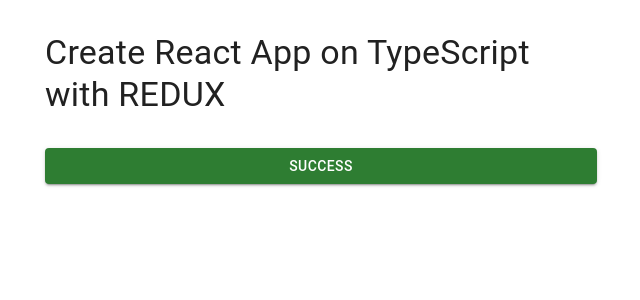
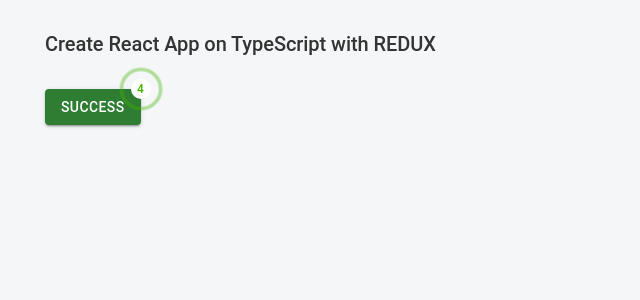
Before and after one commit to khusan7700/blissfullbites-react, a React (Create React App) app: page / in a window 1280 px wide. Shown: the top 300 px of the page, without its empty margins (319-959 px from the left). Built offline with nearby package versions, Linux system fonts and the light colour scheme.

Commit message:
fix: MUI customized integration (58 tamom)

```diff
--- a/src/app/App.tsx
+++ b/src/app/App.tsx
@@ -1,6 +1,7 @@
 import React from "react";
 import "../css/app.css";
 import { Box, Button, Container, Stack, Typography } from "@mui/material";
+import { RippleBadge } from "./MaterialTheme/styled";
 
 function App() {
   return (
@@ -11,9 +12,13 @@
             Create React App on TypeScript with REDUX
           </Typography>
         </Box>
-        <Button variant="contained" color="success">
-          Success
-        </Button>
+        <Box>
+          <RippleBadge badgeContent={4}>
+            <Button variant="contained" color="success">
+              Success
+            </Button>
+          </RippleBadge>
+        </Box>
       </Stack>
     </Container>
   );
--- /dev/null
+++ b/src/app/MaterialTheme/index.ts
@@ -0,0 +1,66 @@
+import { createTheme } from '@mui/material/styles';
+import { common } from '@mui/material/colors';
+import shadow from './shadow';
+import typography from './typography';
+import { maxWidth } from '@mui/system';
+
+/**
+ * LIGHT THEME (DEFAULT)
+ */
+const light = {
+	palette: {
+		type: 'light',
+		background: {
+			default: '#f8f8ff',
+			paper: common.white,
+		},
+		primary: {
+			contrastText: '#d7b586',
+			main: '#343434',
+		},
+		secondary: {
+			contrastText: '#343434',
+			main: '#d7b586',
+		},
+		text: {
+			primary: '#343434',
+			secondary: '#d7b586',
+			dark: common.black,
+		},
+	},
+	components: {
+		MuiContainer: {
+			styleOverrides: {
+				root: {
+					height: '100%',
+				},
+			},
+		},
+		MuiCssBaseline: {
+			styleOverrides: {
+				html: { height: '100%' },
+				body: { background: '#f4f6f8', height: '100%', minHeight: '100%' },
+			},
+		},
+	},
+	shadow,
+	typography,
+};
+
+// A custom theme for this app
+let theme = createTheme(light);
+theme = createTheme(theme, {
+	components: {
+		MuiContainer: {
+			styleOverrides: {
+				maxWidthLg: {
+					[theme.breakpoints.up('lg')]: {
+						maxWidth: '1300px',
+					},
+				},
+			},
+		},
+	},
+});
+
+export default theme;
--- /dev/null
+++ b/src/app/MaterialTheme/shadow.ts
@@ -0,0 +1,27 @@
+export default [
+	'none',
+	'0 0 0 1px rgba(63,63,68,0.05), 0 1px 2px 0 rgba(63,63,68,0.15)',
+	'0 0 1px 0 rgba(0,0,0,0.31), 0 2px 2px -2px rgba(0,0,0,0.25)',
+	'0 0 1px 0 rgba(0,0,0,0.31), 0 3px 4px -2px rgba(0,0,0,0.25)',
+	'0 0 1px 0 rgba(0,0,0,0.31), 0 3px 4px -2px rgba(0,0,0,0.25)',
+	'0 0 1px 0 rgba(0,0,0,0.31), 0 4px 6px -2px rgba(0,0,0,0.25)',
+	'0 0 1px 0 rgba(0,0,0,0.31), 0 4px 6px -2px rgba(0,0,0,0.25)',
+	'0 0 1px 0 rgba(0,0,0,0.31), 0 4px 8px -2px rgba(0,0,0,0.25)',
+	'0 0 1px 0 rgba(0,0,0,0.31), 0 5px 8px -2px rgba(0,0,0,0.25)',
+	'0 0 1px 0 rgba(0,0,0,0.31), 0 6px 12px -4px rgba(0,0,0,0.25)',
+	'0 0 1px 0 rgba(0,0,0,0.31), 0 7px 12px -4px rgba(0,0,0,0.25)',
+	'0 0 1px 0 rgba(0,0,0,0.31), 0 6px 16px -4px rgba(0,0,0,0.25)',
+	'0 0 1px 0 rgba(0,0,0,0.31), 0 7px 16px -4px rgba(0,0,0,0.25)',
+	'0 0 1px 0 rgba(0,0,0,0.31), 0 8px 18px -8px rgba(0,0,0,0.25)',
+	'0 0 1px 0 rgba(0,0,0,0.31), 0 9px 18px -8px rgba(0,0,0,0.25)',
+	'0 0 1px 0 rgba(0,0,0,0.31), 0 10px 20px -8px rgba(0,0,0,0.25)',
+	'0 0 1px 0 rgba(0,0,0,0.31), 0 11px 20px -8px rgba(0,0,0,0.25)',
+	'0 0 1px 0 rgba(0,0,0,0.31), 0 12px 22px -8px rgba(0,0,0,0.25)',
+	'0 0 1px 0 rgba(0,0,0,0.31), 0 13px 22px -8px rgba(0,0,0,0.25)',
+	'0 0 1px 0 rgba(0,0,0,0.31), 0 14px 24px -8px rgba(0,0,0,0.25)',
+	'0 0 1px 0 rgba(0,0,0,0.31), 0 16px 28px -8px rgba(0,0,0,0.25)',
+	'0 0 1px 0 rgba(0,0,0,0.31), 0 18px 30px -8px rgba(0,0,0,0.25)',
+	'0 0 1px 0 rgba(0,0,0,0.31), 0 20px 32px -8px rgba(0,0,0,0.25)',
+	'0 0 1px 0 rgba(0,0,0,0.31), 0 22px 34px -8px rgba(0,0,0,0.25)',
+	'0 0 1px 0 rgba(0,0,0,0.31), 0 24px 36px -8px rgba(0,0,0,0.25)',
+];
--- /dev/null
+++ b/src/app/MaterialTheme/styled.ts
@@ -0,0 +1,30 @@
+import { styled } from "@mui/material/styles";
+import Badge from "@mui/material/Badge";
+
+export const RippleBadge = styled(Badge)(({ theme }) => ({
+  "& .MuiBadge-badge": {
+    color: "#44b700",
+    background: "white",
+    "&::after": {
+      position: "absolute",
+      top: "-2px",
+      left: "-2px",
+      width: "120%",
+      height: "120%",
+      borderRadius: "50%",
+      animation: "ripple 1.2s infinite ease-in-out",
+      border: "2px solid currentColor",
+      content: '""',
+    },
+  },
+  "@keyframes ripple": {
+    "0%": {
+      transform: "scale(.8)",
+      opacity: 1,
+    },
+    "100%": {
+      transform: "scale(2.4)",
+      opacity: 0,
+    },
+  },
+}));
--- /dev/null
+++ b/src/app/MaterialTheme/typography.ts
@@ -0,0 +1,35 @@
+export default {
+	h1: {
+		fontWeight: 500,
+		fontSize: 35,
+		letterSpacing: '-0.24px',
+	},
+	h2: {
+		fontWeight: 500,
+		fontSize: 29,
+		letterSpacing: '-0.24px',
+	},
+	h3: {
+		fontWeight: 500,
+		fontSize: 24,
+		letterSpacing: '-0.06px',
+	},
+	h4: {
+		fontWeight: 500,
+		fontSize: 20,
+		letterSpacing: '-0.06px',
+	},
+	h5: {
+		fontWeight: 500,
+		fontSize: 16,
+		letterSpacing: '-0.05px',
+	},
+	h6: {
+		fontWeight: 500,
+		fontSize: 14,
+		letterSpacing: '-0.05px',
+	},
+	overline: {
+		fontWeight: 500,
+	},
+};
--- a/src/index.tsx
+++ b/src/index.tsx
@@ -6,7 +6,7 @@
 import reportWebVitals from "./reportWebVitals";
 import CssBaseline from "@mui/material/CssBaseline";
 import { ThemeProvider } from "@mui/material/styles";
-import theme from "./theme";
+import theme from "./app/MaterialTheme";
 import "./css/index.css";
 
 const container = document.getElementById("root")!;
--- a/src/theme.ts
+++ /dev/null
@@ -1,19 +0,0 @@
-import { createTheme } from "@mui/material/styles";
-import { red } from "@mui/material/colors";
-
-// A custom theme for this app
-const theme = createTheme({
-  palette: {
-    primary: {
-      main: "#556cd6",
-    },
-    secondary: {
-      main: "#19857b",
-    },
-    error: {
-      main: red.A400,
-    },
-  },
-});
-
-export default theme;
```
